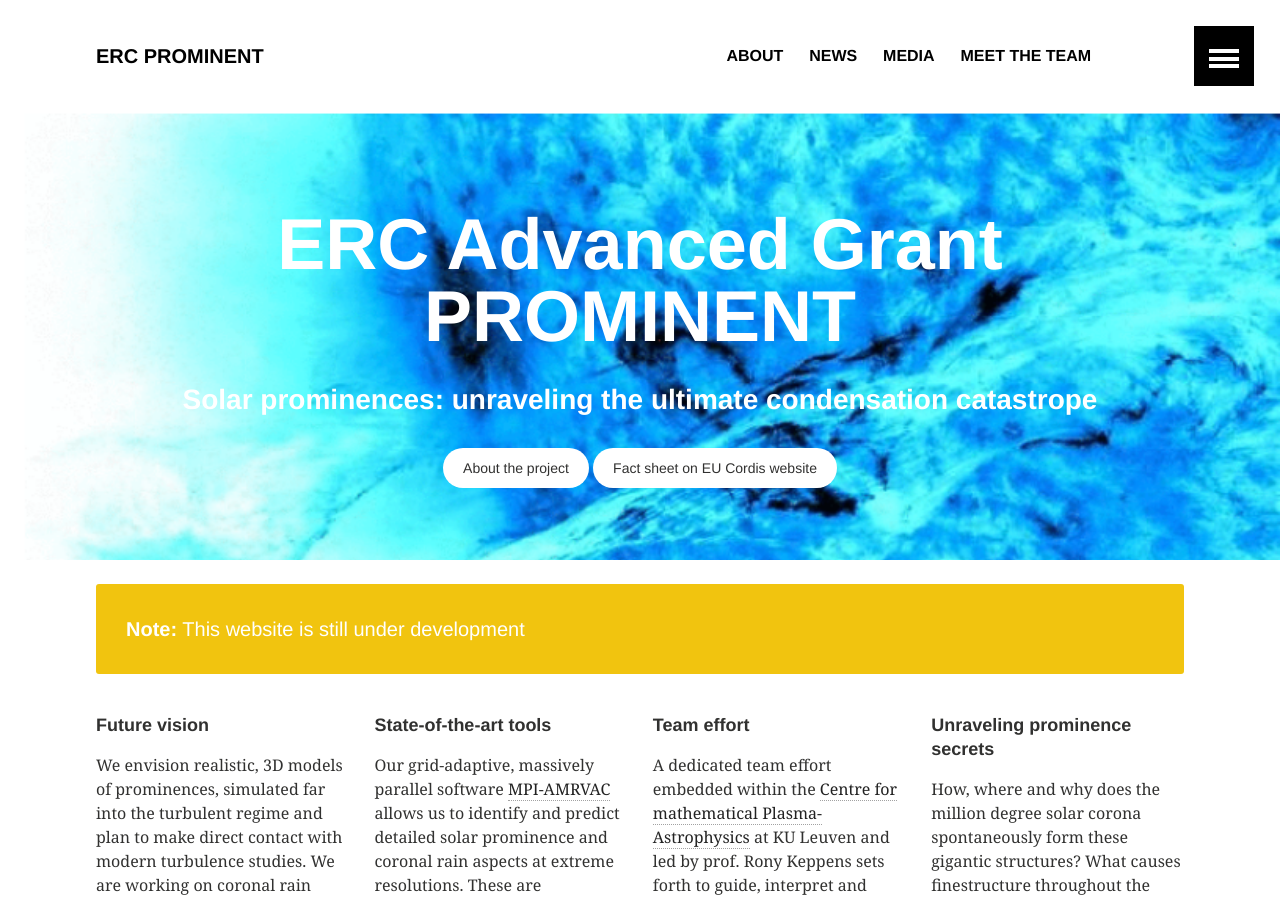
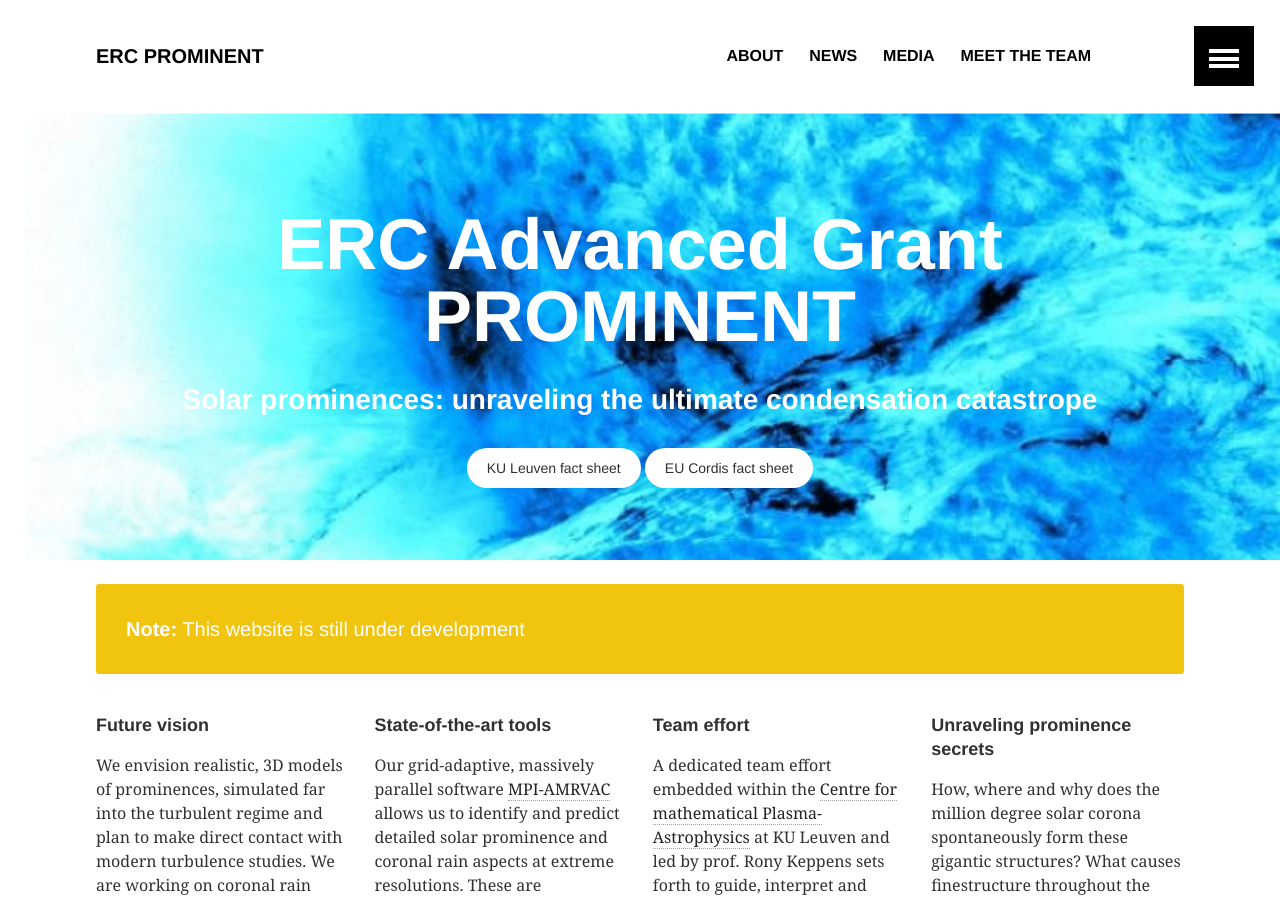
Before and after one commit to erc-prominent/erc-prominent.github.io, a Jekyll site: the page built from index.md, in a window 1280 px wide and 900 px high. Built offline with Jekyll 4.4.1, drawn with Linux system fonts in a browser that asks for light colours.

Commit message:
updated home page buttons to link KUL website

```diff
--- a/_layouts/home.html
+++ b/_layouts/home.html
@@ -37,8 +37,8 @@
       <div class="wrap page-lead-content">
         <h1>ERC Advanced Grant PROMINENT</h1>
         <h2>Solar prominences: unraveling the ultimate condensation catastrope</h2>
-        <a href="{{ site.url }}/about/" class="btn-inverse">About the project</a>
-        <a href="https://cordis.europa.eu/project/id/833251" class="btn-inverse">Fact sheet on EU Cordis website</a>
+        <a href="https://www.kuleuven.be/english/research/EU/p/horizon2020/es/erc/prominent" class="btn-inverse">KU Leuven fact sheet</a>
+        <a href="https://cordis.europa.eu/project/id/833251" class="btn-inverse">EU Cordis fact sheet</a>
       </div><!-- /.page-lead-content -->
     </div><!-- /.page-lead -->
     {% endif %}
```
